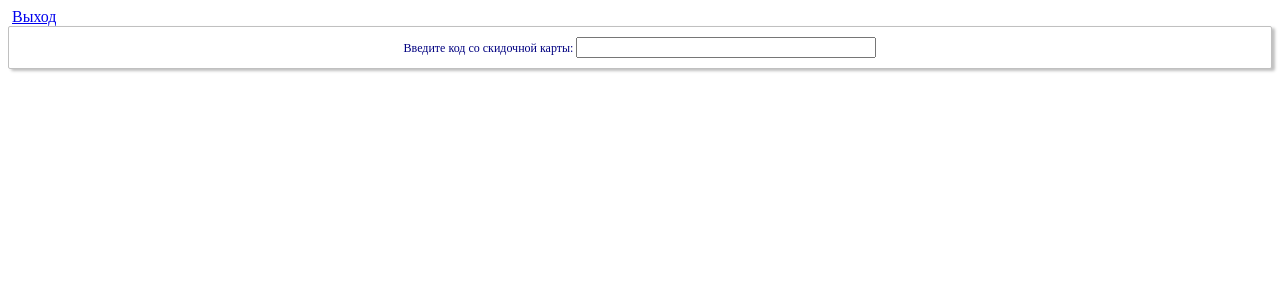
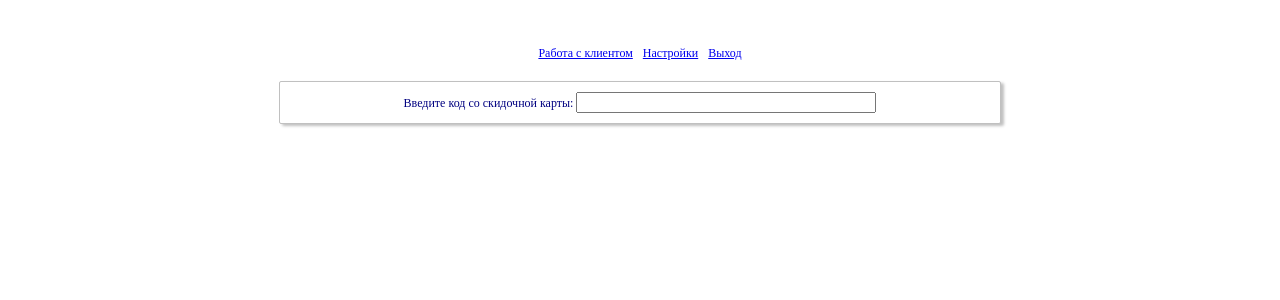
Before and after one commit to bessono/SaleCardSystem, a PHP site: page / in a window 1280 px wide. Shown: the top 300 px of the page. Run offline with PHP 8.4, Linux system fonts and the light colour scheme; the visitor is signed in with stand-in values (Sample User, id 1).

Commit message:
Доработка меню, создание страницы настройки

```diff
--- a/mvc_manifest.php
+++ b/mvc_manifest.php
@@ -6,3 +6,4 @@ exit(0);
 //settings
 //customer
 //help
+//settings
--- a/styles/default.css
+++ b/styles/default.css
@@ -13,3 +13,8 @@ dody, div, td {
 	color:navy;
 	margin:auto
 }
+
+.menu_link {
+	font-size:12px;
+	margin:5px;
+}
--- a/system/system_controller.php
+++ b/system/system_controller.php
@@ -3,7 +3,8 @@ class system_controller {
     public $view_data = array();
 	public function make_view($view_name){
 		$view_data = $this->view_data;
-                include("./views/system_view/header.php");
+		include("./views/system_view/header.php");
+		include("./views/system_view/menu.php");
 		include("./views/".$view_name.".php");
 		include("./views/system_view/footer.php");
 
--- a/views/main/main_form.php
+++ b/views/main/main_form.php
@@ -1,4 +1,4 @@
-<div class="panel" style="margin:auto; text-align:center;">
+<div class="panel" style="margin:auto; text-align:center; width:700px;">
         Введите код со скидочной карты:
         <input type="text" name="code" style="width:300px;">
 </div>
--- /dev/null
+++ b/views/settings/start_form.php
@@ -0,0 +1,3 @@
+<h2>
+Настройка программы
+</h2>
--- a/views/system_view/header.php
+++ b/views/system_view/header.php
@@ -4,6 +4,3 @@
 <link rel="stylesheet" type="text/css" href="./styles/default.css"></link>
 <script type="text/javascript" src="./js/jquery.js"></script>
 <body>
-<?php if((isset($_SESSION['login'])) && ($_SESSION['login'] == 1)){
-	print "<a href='/?mode=main&method=exit'>Выход</a>";
-} ?>
--- /dev/null
+++ b/views/system_view/menu.php
@@ -0,0 +1,10 @@
+<div style='margin:auto; text-align:center; margin-top:20px; margin-bottom:20px;'>
+<?php
+if((isset($_SESSION['login'])) && ($_SESSION['login'] == 1)){
+	print "<a href='/' class='menu_link'>Работа с клиентом</a>";
+	if($_SESSION['level'] == "admin") {
+	print "<a href='/?mode=settings' class='menu_link'>Настройки</a>";
+	}
+	print "<a href='/?mode=main&method=exit' class='menu_link'>Выход</a>";
+} ?>
+</div>
```
Also changed, not shown: controllers/settings.php (added, +8 -0 lines), models/settings.php (added, +7 -0 lines).
